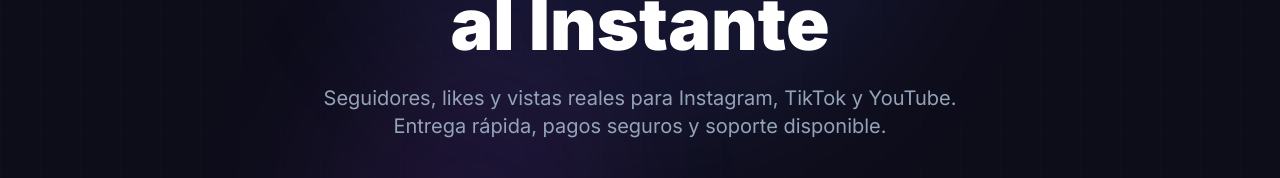
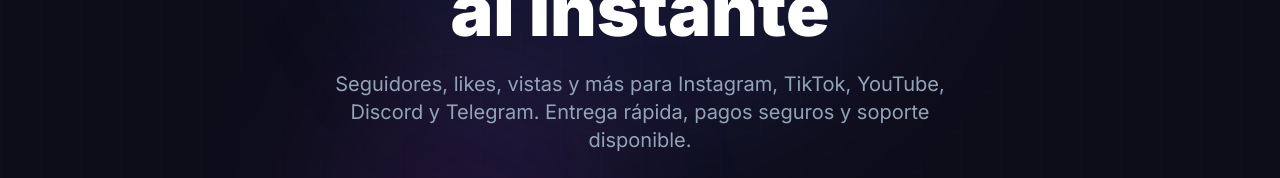
Before and after one commit to Scribax/SMMPANEL, a Next.js app in the folder frontend/: page / in a window 1280 px wide. Shown: the part 348-526 px from the top of the page. Built offline with nearby package versions, Linux system fonts and the light colour scheme; no server answers.

Commit message:
fix: restringir puerto postgres a localhost + updates frontend

```diff
--- a/frontend/src/app/page.tsx
+++ b/frontend/src/app/page.tsx
@@ -207,7 +207,7 @@
             transition={{ duration: 0.6, delay: 0.2 }}
             className="text-base sm:text-xl text-slate-400 max-w-2xl mx-auto mb-10 leading-relaxed"
           >
-            Seguidores, likes y vistas reales para Instagram, TikTok y YouTube.
+            Seguidores, likes, vistas y más para Instagram, TikTok, YouTube, Discord y Telegram.
             Entrega rápida, pagos seguros y soporte disponible.
           </motion.p>
 
@@ -595,8 +595,8 @@
                 ¿Listo para <span className="gradient-text">crecer</span>?
               </h2>
               <p className="text-slate-400 text-sm sm:text-lg mb-8 max-w-xl mx-auto">
-                Seguidores, likes y vistas reales para Instagram, TikTok y
-                YouTube. Pagás con MercadoPago, entrega instantánea.
+                Seguidores, likes, vistas y más para Instagram, TikTok, YouTube, Discord y Telegram.
+                Pagás con MercadoPago, entrega instantánea.
               </p>
               <div className="flex flex-col sm:flex-row gap-4 justify-center">
                 <Link
```
Also changed, not shown: 1 other file (tests, documents, lock files or other folders).
